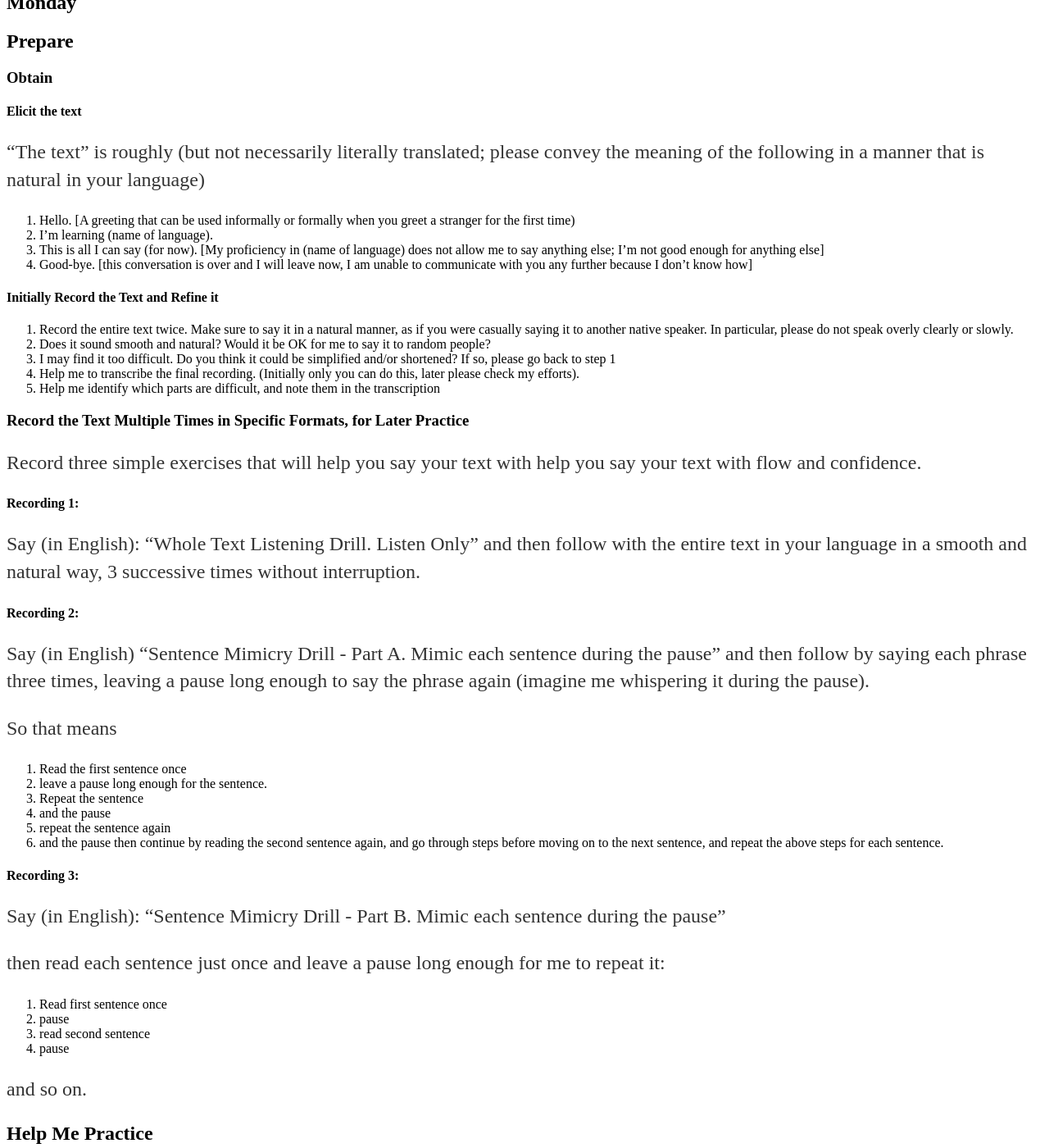
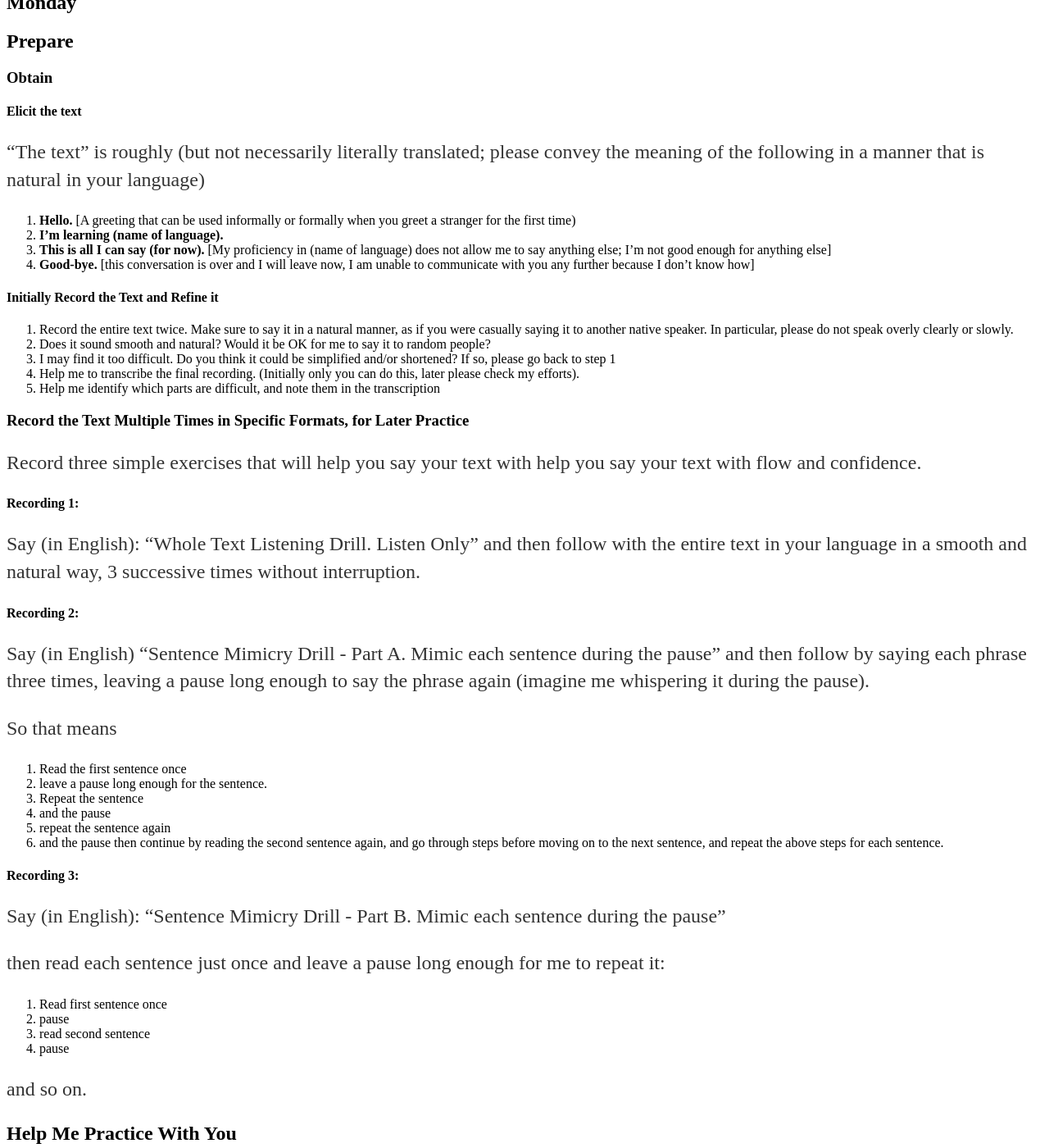
Before and after one commit to nczempin/ll, a Jekyll site: the page built from lamp-helper.md, in a window 1280 px wide and 1400 px high, scrolled down 239 px. Shown: the whole window at 82% size. Built offline with Jekyll 4.4.1, drawn with Linux system fonts in a browser that asks for light colours; some of the changed text lies outside the part shown.

Commit message:
Update lamp-helper.md

```diff
--- a/lamp-helper.md
+++ b/lamp-helper.md
@@ -18,10 +18,10 @@
 #### Elicit the text
 "The text" is roughly (but not necessarily literally translated; please convey the meaning of the following in a manner that is natural in your language)
 
-1. Hello. [A greeting that can be used informally or formally when you greet a stranger for the first time)
-2. I'm learning (name of language).
-3. This is all I can say (for now). [My proficiency in (name of language) does not allow me to say anything else; I'm not good enough for anything else]
-4. Good-bye. [this conversation is over and I will leave now, I am unable to communicate with you any further because I don't know how]
+1. **Hello.** [A greeting that can be used informally or formally when you greet a stranger for the first time)
+2. **I'm learning (name of language).**
+3. **This is all I can say (for now).** [My proficiency in (name of language) does not allow me to say anything else; I'm not good enough for anything else]
+4. **Good-bye.** [this conversation is over and I will leave now, I am unable to communicate with you any further because I don't know how]
 
 #### Initially Record the Text and Refine it
 
@@ -71,10 +71,10 @@
 
 and so on.
 
-## Help Me Practice
-#### Listen
-Repeat the entire text three times; I will simply listen.
-#### Mimic
+## Help Me Practice With You
+#### I Listen
+Say the entire text three times; I will simply listen.
+#### I Mimic
 Say the text and let me repeat each sentence.
 
 If any one sentence is too difficult for me to repeat, help me start with a smaller chunk of the sentence, starting at the end:
```
Also changed, not shown: other parts of lamp-helper.md (+1 -1 lines).
